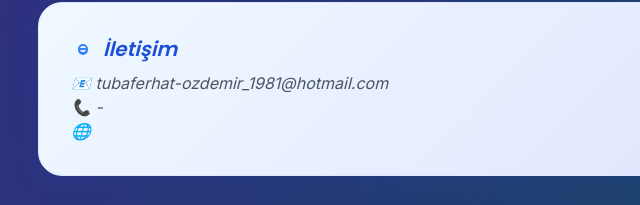
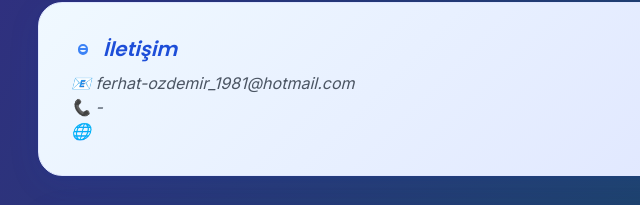
Before and after one commit to tb-yzn/frhtozdmr, a plain HTML site: page index.html in a window 1280 px wide. Shown: the part 1914-2119 px from the top of the page, 266-906 px from the left. Drawn offline with nearby package versions, Linux system fonts and the light colour scheme.

Commit message:
Update index.html

```diff
--- a/index.html
+++ b/index.html
@@ -195,7 +195,7 @@
         <svg xmlns="http://www.w3.org/2000/svg" class="h-6 w-6 text-blue-500 mr-2 group-hover:text-blue-800" fill="none" viewBox="0 0 24 24" stroke="currentColor"><path stroke-linecap="round" stroke-linejoin="round" stroke-width="2" d="M16 12H8m8 0a4 4 0 11-8 0 4 4 0 018 0zm0 0v1a4 4 0 01-8 0v-1" /></svg>
         <h2 class="text-xl font-bold text-blue-700 section-title group-hover:text-blue-800">İletişim</h2>
       </div>
-      <p class="text-gray-600">📧 tubaferhat-ozdemir_1981@hotmail.com<br>📞 -<br>🌐 </p>
+      <p class="text-gray-600">📧 ferhat-ozdemir_1981@hotmail.com<br>📞 -<br>🌐 </p>
     </div>
 
     <!-- Sosyal Medya -->
```
